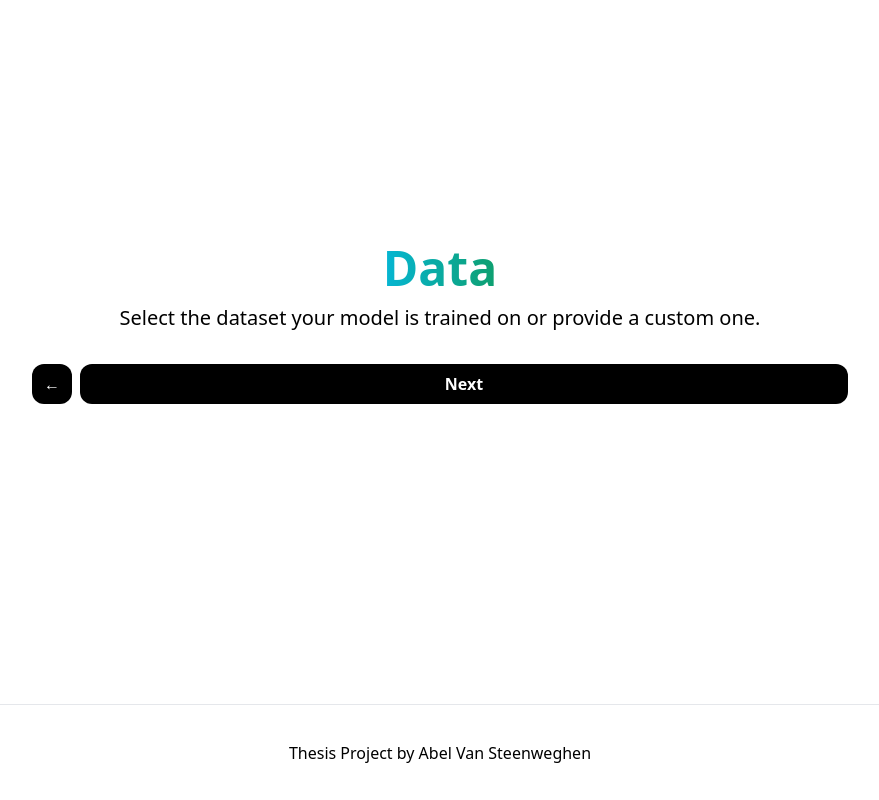
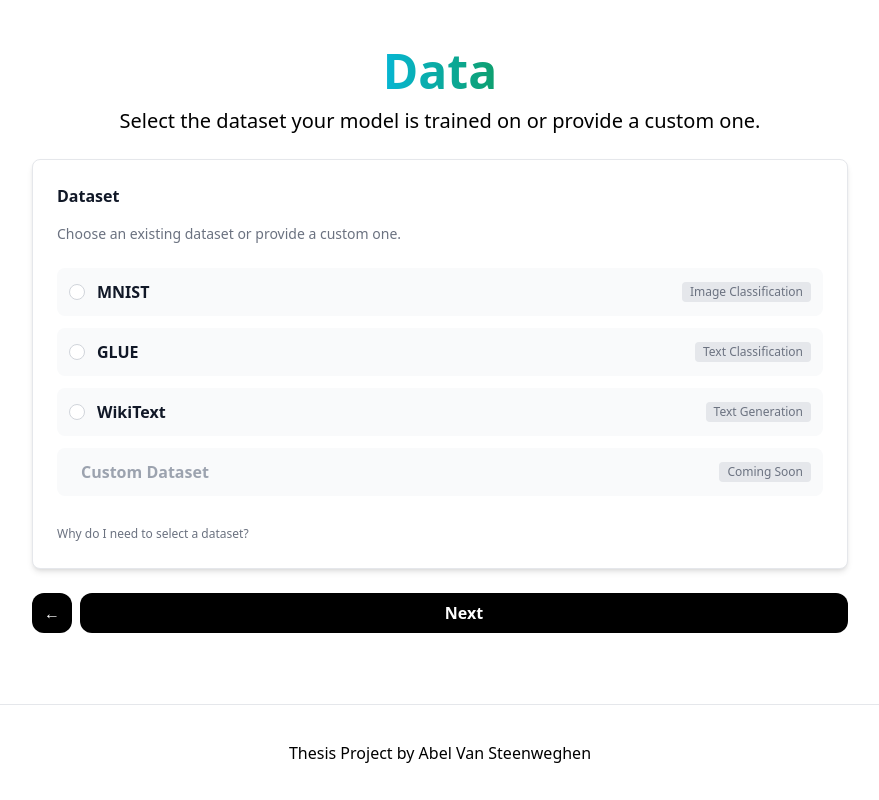
Before and after one commit to abel-vs/thesis-app, a Next.js app: page /data in a window 1280 px wide. Shown: the whole page, without its empty margins (200-1079 px from the left). Built offline with nearby package versions, Linux system fonts and the light colour scheme.

Commit message:
Design data page

```diff
--- /dev/null
+++ b/components/Badge.js
@@ -0,0 +1,7 @@
+export default function Badge(props) {
+  return (
+    <span className="ml-3 inline-flex items-center justify-center rounded bg-gray-200 px-2 py-0.5 text-xs font-medium text-gray-500 dark:bg-gray-700 dark:text-gray-400">
+      {props.children}
+    </span>
+  );
+}
--- a/pages/compression.tsx
+++ b/pages/compression.tsx
@@ -24,7 +24,7 @@ const CompressionPage: NextPage = () => {
             Pruning
           </h3>
           <p className="mt-4">
-            This file contains your trained model. It should be a <Code text=".pt" /> or <Code text=".pth" /> file.
+            Suggested method: <Code text="L1 Pruning" />
           </p>
         </a>
         <a className="mt-6 w-96 rounded-xl border p-6 text-left">
@@ -33,7 +33,7 @@ const CompressionPage: NextPage = () => {
             Quantization
           </h3>
           <p className="mt-4">
-            This file contains the architecture of your model. It should be a <Code text=".py" /> file.
+            Suggested quantiation: <Code text="INT-8" />
           </p>
         </a>
         <a className="mt-6 w-96 rounded-xl border p-6 text-left">
@@ -42,7 +42,7 @@ const CompressionPage: NextPage = () => {
             Distillation
           </h3>
           <p className="mt-4">
-            This file contains the architecture of your model. It should be a <Code text=".py" /> file.
+            Suggested method: <Code text="" />
           </p>
         </a>
 
--- a/pages/data.tsx
+++ b/pages/data.tsx
@@ -1,17 +1,67 @@
+import { Card, Radio } from 'flowbite-react';
 import { NextPage } from 'next';
 import Link from 'next/link';
 import { useContext } from 'react';
 import Button from '../components/Button';
+import Code from '../components/Code';
 import TitleBlock from '../components/Title';
 import AppContext from '../context/AppContext';
+import Badge from '../components/Badge';
 
 const DataPage: NextPage = () => {
   const context = useContext(AppContext);
 
+  const options = [
+    { name: 'MNIST', type: 'Image Classification' },
+    { name: 'GLUE', type: 'Text Classification' },
+    { name: 'WikiText', type: 'Text Generation' },
+  ];
+
   return (
     <>
       <TitleBlock title="Data" subtitle="Select the dataset your model is trained on or provide a custom one." />
-      <div className="flex flex-row w-full m-8">
+
+      <div className="w-full my-6">
+        <Card className="text-left">
+          <h5 className="text-base font-semibold text-gray-900 dark:text-white text-3xl">Dataset</h5>
+          <p className="text-sm font-normal text-gray-500 dark:text-gray-400">
+            Choose an existing dataset or provide a custom one.{' '}
+          </p>
+          <ul className="my-2 space-y-3">
+            {options.map((option) => (
+              <li key={option.name}>
+                <a
+                  onClick={() => {
+                    document.getElementById(option.name)?.click();
+                    // context.setDataSet('customDataset');
+                  }}
+                  className="group flex items-center rounded-lg bg-gray-50 p-3 text-base font-bold text-gray-900 hover:bg-gray-100 hover:shadow dark:bg-gray-600 dark:text-white dark:hover:bg-gray-500"
+                >
+                  <Radio id={option.name} name="dataset" value={option.name} defaultChecked={false} />
+                  <a className="ml-3 flex-1 whitespace-nowrap">{option.name}</a>
+                  <Badge>{option.type}</Badge>
+                </a>
+              </li>
+            ))}
+            <li key="custom">
+              <a className="group flex items-center rounded-lg bg-gray-50 p-3 text-base font-bold text-gray-900 dark:bg-gray-600 dark:text-white dark:hover:bg-gray-500">
+                <a className="ml-3 flex-1 whitespace-nowrap text-gray-400">Custom Dataset</a>
+                <Badge>Coming Soon</Badge>
+              </a>
+            </li>
+          </ul>
+          <div>
+            <a
+              href="#"
+              className="inline-flex items-center text-xs font-normal text-gray-500 hover:underline dark:text-gray-400"
+            >
+              Why do I need to select a dataset?
+            </a>
+          </div>
+        </Card>
+      </div>
+
+      <div className="flex flex-row w-full">
         <Link href="/model" className="flex-none w-10 mr-2">
           <Button text="&larr;" />
         </Link>
```
